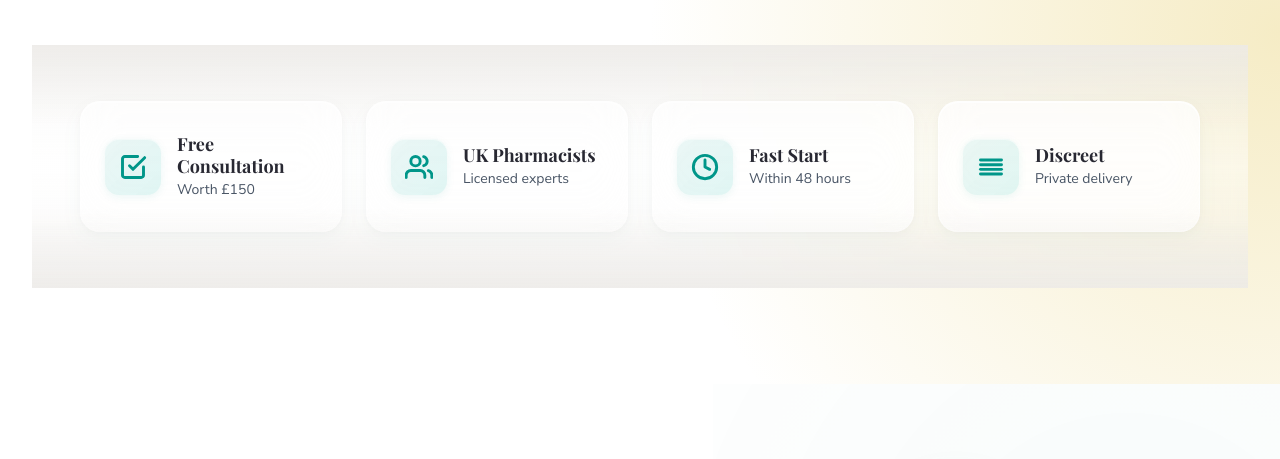
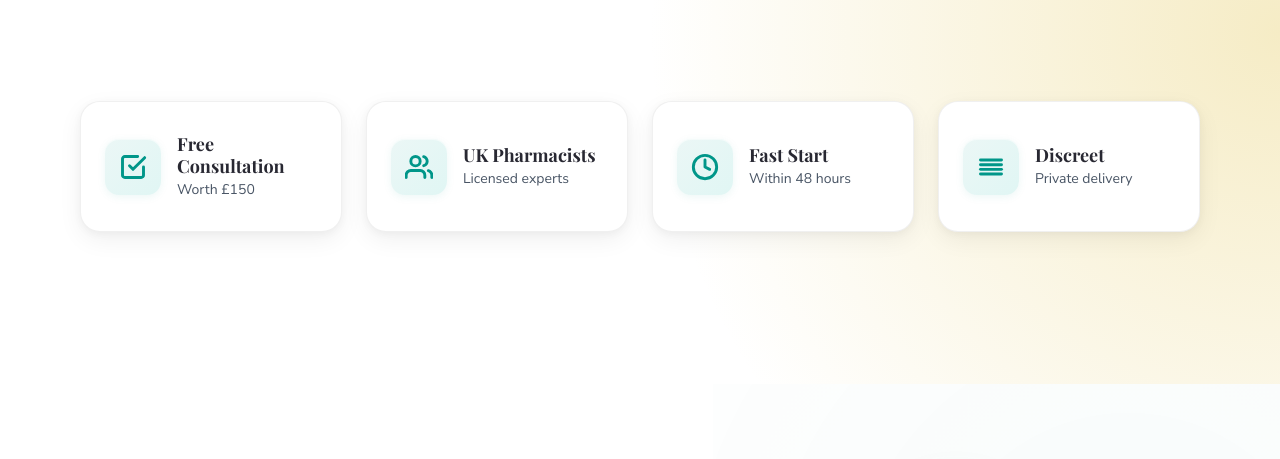
Before and after one commit to drewskibro/superior-pharmacy, a plain HTML site: page index.html in a window 1280 px wide. Shown: the part 1026-1485 px from the top of the page. Drawn offline with nearby package versions, Linux system fonts and the light colour scheme.

Commit message:
Initial commit from your app

```diff
--- a/index.html
+++ b/index.html
@@ -309,8 +309,8 @@
           </article>
 
           <article class="feature-card">
-            <div class="feature-image gradient-bg-1">
-              <div class="gradient-overlay"></div>
+            <div class="feature-image">
+              <img src="https://c.animaapp.com/mgt76cr9szdNc1/img/a-dynamic-lifestyle-photograph-of-an-ath__6pm2dgqshqdzu2cw2roxa_lg3buth0tlgkpvxvpcgdpq.png" alt="Woman celebrating fitness success with tablet" />
             </div>
             <div class="feature-card-content">
               <h3>Your Body, Your Plan, Your Pace</h3>
@@ -324,8 +324,8 @@
           </article>
 
           <article class="feature-card">
-            <div class="feature-image gradient-bg-2">
-              <div class="gradient-overlay"></div>
+            <div class="feature-image">
+              <img src="https://c.animaapp.com/mgt76cr9szdNc1/img/a-lifestyle-photograph-showcasing-a-meti_pgzrxek6qdgz-mpyajfqrg_q3hv6ba-snqmaray4gc0ca.png" alt="Healthy lifestyle with meal prep and fitness tracking" />
             </div>
             <div class="feature-card-content">
               <h3>Your Treatment, Delivered</h3>
--- a/responsive.css
+++ b/responsive.css
@@ -605,70 +605,44 @@
 /* Benefits Bar - Premium Design with Soft Transition */
 .benefits-bar {
   position: relative;
-  background: linear-gradient(180deg,
-    rgba(236, 234, 231, 0.3) 0%,
-    rgba(255, 255, 255, 0.5) 50%,
-    rgba(236, 234, 231, 0.3) 100%
-  );
-  padding: 2.5rem 1rem;
-  overflow: hidden;
-  backdrop-filter: blur(10px);
-}
-
-.benefits-bar::before {
-  content: '';
-  position: absolute;
-  top: 0;
-  left: 0;
-  right: 0;
-  height: 80px;
-  background: linear-gradient(180deg,
-    rgba(236, 234, 231, 0.8) 0%,
-    transparent 100%
-  );
-  pointer-events: none;
-}
-
+  background: transparent;
+  padding: 4rem 1rem;
+  overflow: visible;
+}
+
+.benefits-bar::before,
 .benefits-bar::after {
-  content: '';
-  position: absolute;
-  bottom: 0;
-  left: 0;
-  right: 0;
-  height: 80px;
-  background: linear-gradient(0deg,
-    rgba(236, 234, 231, 0.8) 0%,
-    transparent 100%
-  );
-  pointer-events: none;
+  display: none;
 }
 
 .benefits-wrapper {
   max-width: var(--container-max);
   margin: 0 auto;
   padding: 0 1rem;
+  position: relative;
+  z-index: 1;
 }
 
 .benefits-container {
   display: grid;
   grid-template-columns: repeat(2, 1fr);
   gap: 1rem;
+  position: relative;
+  z-index: 2;
 }
 
 .benefit-card {
   position: relative;
-  background: rgba(255, 255, 255, 0.7);
-  backdrop-filter: blur(20px);
+  background: #ffffff;
   border-radius: 1.25rem;
   padding: 1.5rem;
   display: flex;
   align-items: center;
   gap: 1rem;
   box-shadow:
-    0 2px 8px rgba(0, 0, 0, 0.03),
-    0 8px 24px rgba(0, 150, 137, 0.04),
-    inset 0 1px 0 rgba(255, 255, 255, 0.8);
-  border: 1px solid rgba(255, 255, 255, 0.6);
+    0 2px 8px rgba(0, 0, 0, 0.04),
+    0 8px 24px rgba(0, 0, 0, 0.06);
+  border: 1px solid rgba(0, 0, 0, 0.06);
   transition: all 0.3s cubic-bezier(0.4, 0, 0.2, 1);
   overflow: hidden;
 }
```
